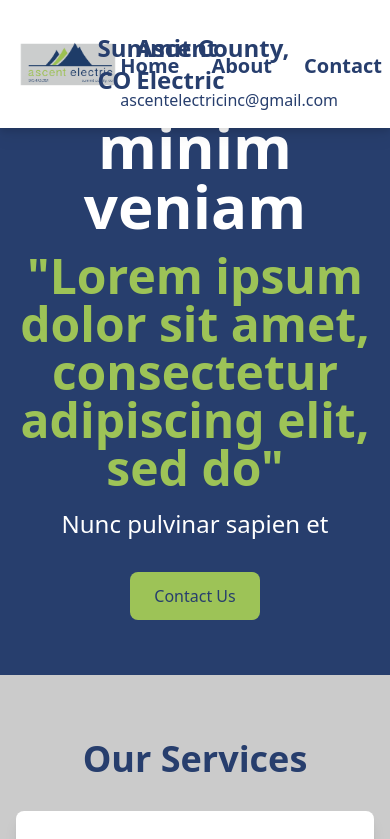
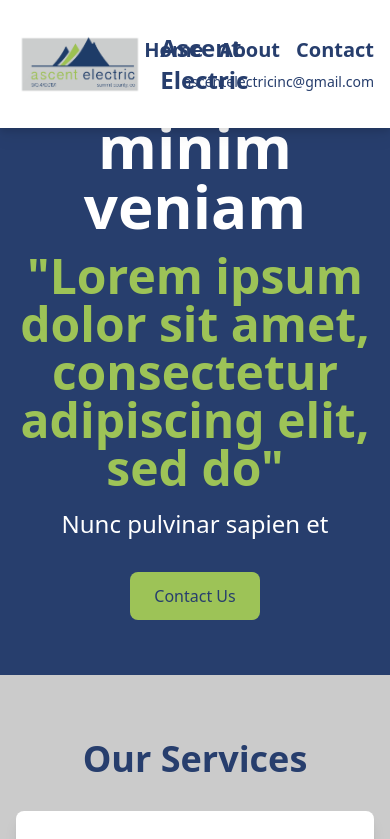
Before and after one commit to matherg/electrician, a React (Vite) app: page / in a window 390 px wide. Shown: the top 839 px of the page. Built offline with nearby package versions, Linux system fonts and the light colour scheme.

Commit message:
Small screen works

```diff
--- a/src/Footer.tsx
+++ b/src/Footer.tsx
@@ -1,7 +1,7 @@
 
 const Footer = () => {
     return (
-        <footer className="bg-blue w-full  text-white py-6">
+        <footer className="bg-blue w-full text-white py-6">
             <div className="container flex justify-between z-20 mx-auto text-center">
                 <p>© 2024 Electrician Company</p>
                 <p>970-470-0191</p>
--- a/src/Header.tsx
+++ b/src/Header.tsx
@@ -1,5 +1,3 @@
-
-
 const Header = () => {
     return (
         <header className="bg-white z-20 drop-shadow-lg text-blue w-full py-4 fixed top-0 left-0">
@@ -8,16 +6,16 @@ const Header = () => {
                     <img src="/jonlogo.png" alt="Company Logo" className="h-full mr-4 object-contain" />
                     <span className="text-2xl font-bold">Ascent Electric</span>
                 </div>
-                <div className="absolute left-1/2 transform -translate-x-1/2">
+                <div className="hidden md:flex absolute left-1/2 transform -translate-x-1/2">
                     <span className="text-2xl font-bold">Summit County, CO</span>
                 </div>
-                <nav className="flex flex-col h-1/4 ">
-                    <ul className="flex text-xl space-x-8 ">
+                <nav className="flex flex-col items-end">
+                    <ul className="flex space-x-4 text-xl">
                         <li><a href="#" className="text-blue font-bold hover:text-grey">Home</a></li>
-                        <li><a href="#" className="text-blue font-bold  hover:text-grey">About</a></li>
+                        <li><a href="#" className="text-blue font-bold hover:text-grey">About</a></li>
                         <li><a href="#" className="text-blue font-bold hover:text-grey">Contact</a></li>
                     </ul>
-                    <p className="text-blue mt-2">ascentelectricinc@gmail.com</p>
+                    <p className="text-blue mt-2 text-sm md:text-base">ascentelectricinc@gmail.com</p>
                 </nav>
             </div>
         </header>
```
